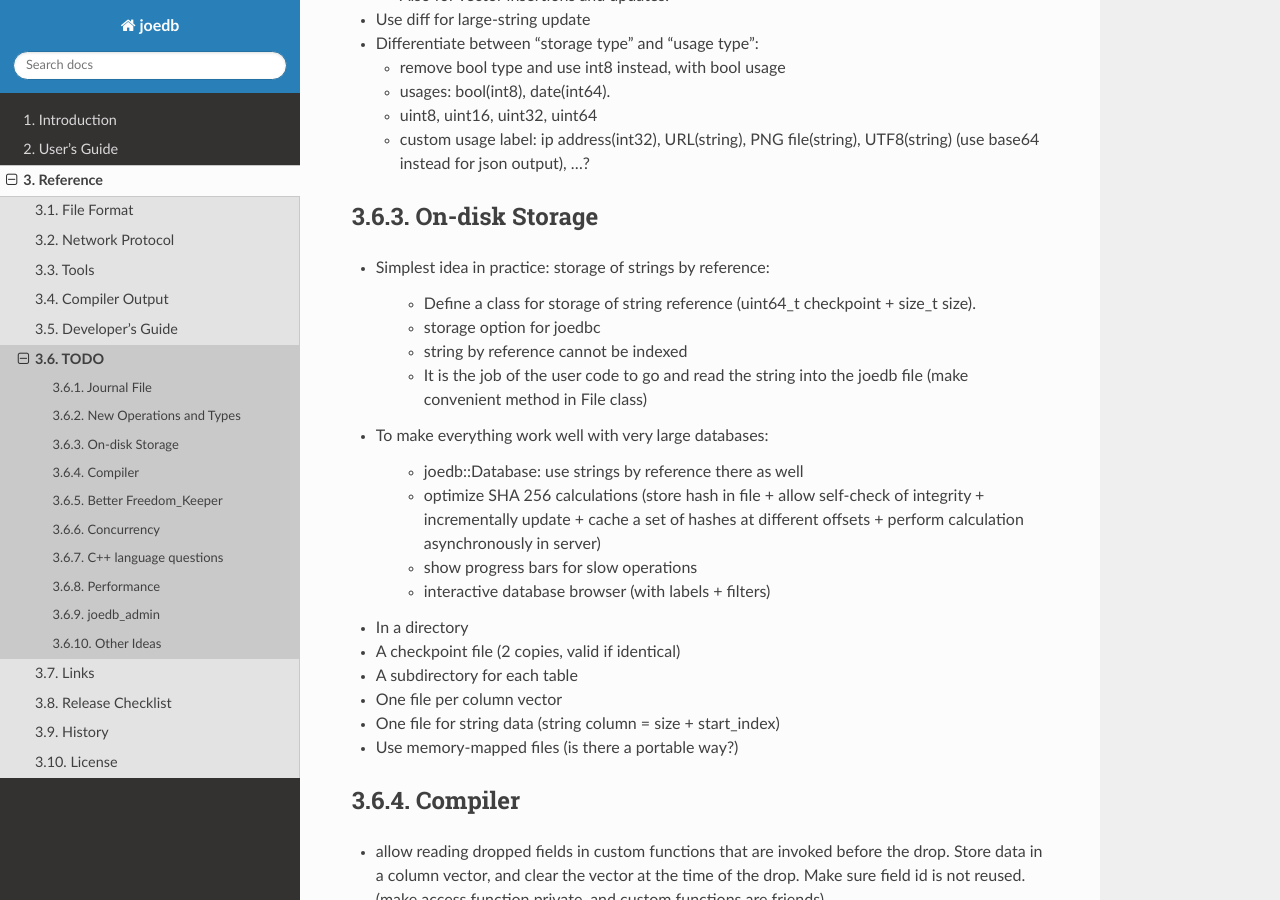
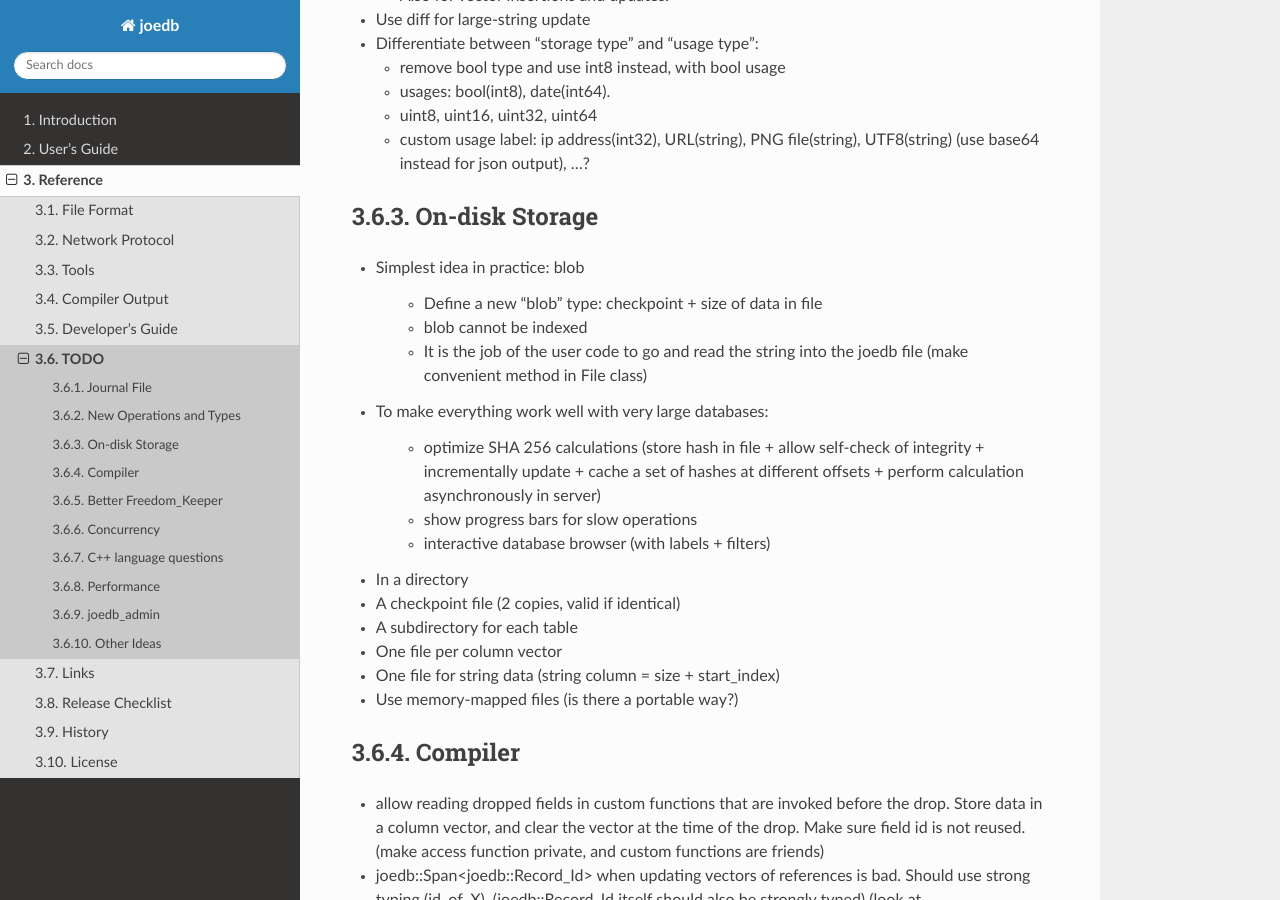
Before and after one commit to Remi-Coulom/joedb, a Sphinx documentation site: the page built from doc/source/todo.rst, in a window 1280 px wide and 900 px high, scrolled down 649 px. Built offline with Sphinx 7.4.7 and the Read the Docs theme 2.0.0, drawn with Linux system fonts in a browser that asks for light colours; formulas are drawn with MathJax 3.

Commit message:
string by reference: use a different type: blob.

```diff
--- a/doc/source/todo.rst
+++ b/doc/source/todo.rst
@@ -36,16 +36,14 @@ New Operations and Types
 
 On-disk Storage
 ----------------
-- Simplest idea in practice: storage of strings by reference:
+- Simplest idea in practice: blob
 
-   - Define a class for storage of string reference (uint64_t checkpoint + size_t size).
-   - storage option for joedbc
-   - string by reference cannot be indexed
+   - Define a new "blob" type: checkpoint + size of data in file
+   - blob cannot be indexed
    - It is the job of the user code to go and read the string into the joedb file (make convenient method in File class)
 
 - To make everything work well with very large databases:
 
-   - joedb::Database: use strings by reference there as well
    - optimize SHA 256 calculations (store hash in file + allow self-check of integrity + incrementally update + cache a set of hashes at different offsets + perform calculation asynchronously in server)
    - show progress bars for slow operations
    - interactive database browser (with labels + filters)
```
Also changed, not shown: 1 other file.
